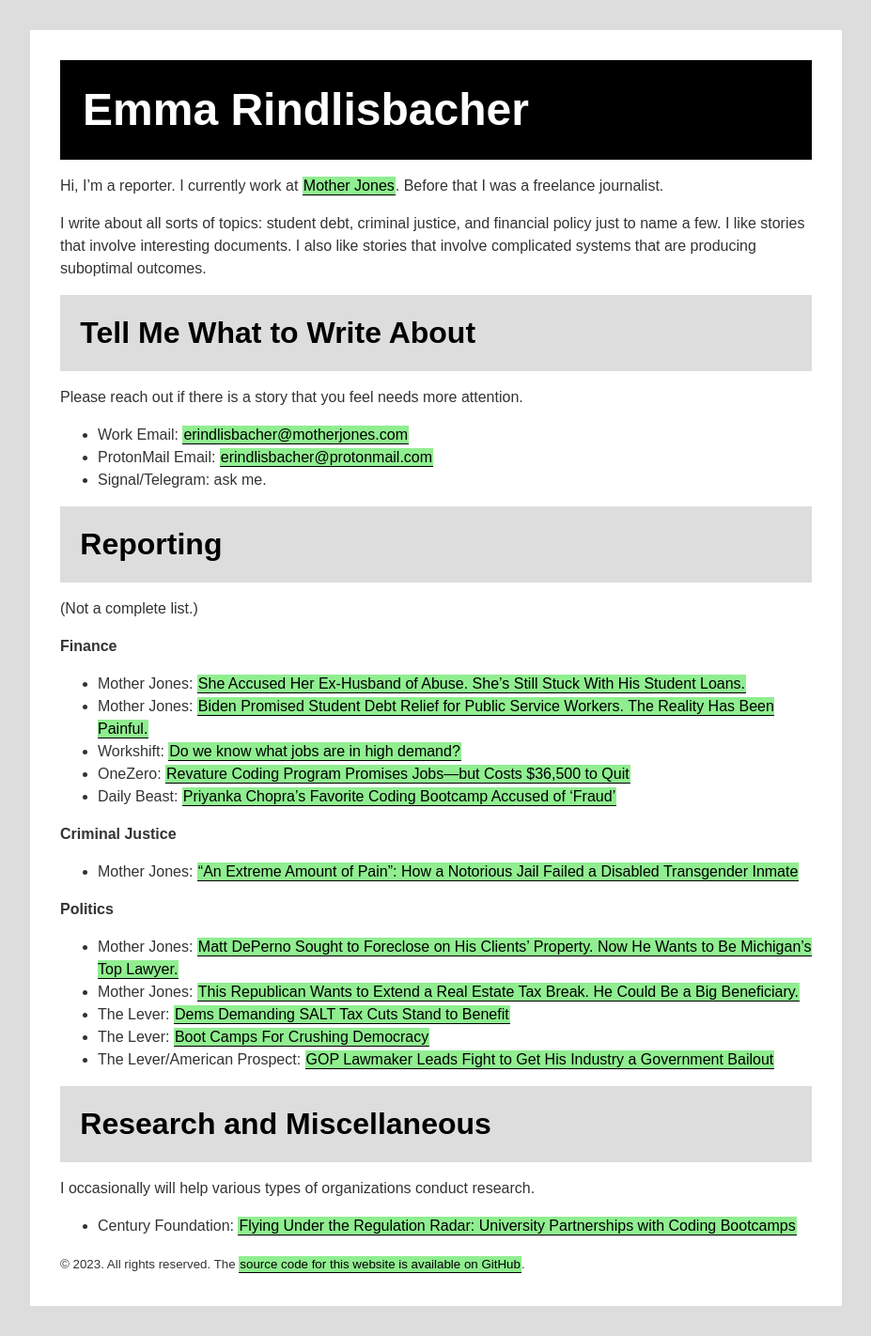
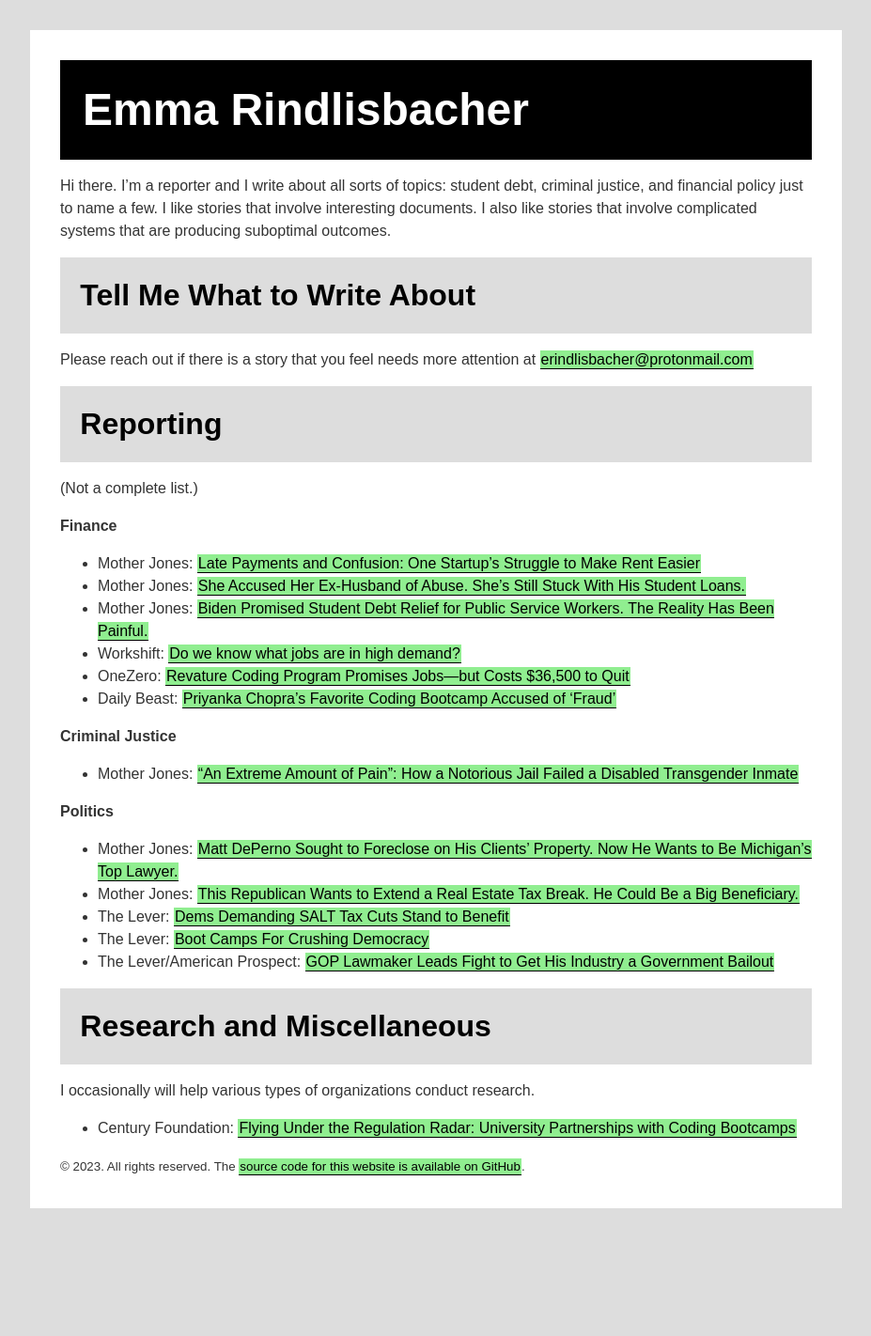
Before and after one commit to erindlisbacher/website, a Jekyll site: the page built from index.md, in a window 1280 px wide. Shown: the whole page at 94% size, without its empty margins (0-927 px from the left). Built offline with Jekyll 4.4.1, drawn with Linux system fonts in a browser that asks for light colours; after the commit the page ends 1318 px from its top, so only the background shows below that.

Commit message:
add new story
update emails

```diff
--- a/index.md
+++ b/index.md
@@ -5,17 +5,11 @@ title: "Emma Rindlisbacher | Journalist"
 
 # Emma Rindlisbacher
 
-Hi, I'm a reporter. I currently work at [Mother Jones](https://www.motherjones.com/author/emma-rindlisbacher/). Before that I was a freelance journalist.
-
-I write about all sorts of topics: student debt, criminal justice, and financial policy just to name a few. I like stories that involve interesting documents. I also like stories that involve complicated systems that are producing suboptimal outcomes.
+Hi there. I'm a reporter and I write about all sorts of topics: student debt, criminal justice, and financial policy just to name a few. I like stories that involve interesting documents. I also like stories that involve complicated systems that are producing suboptimal outcomes.
 
 ## Tell Me What to Write About
 
-Please reach out if there is a story that you feel needs more attention.
-
-* Work Email: <a href="javascript:location='mailto:\u0065\u0072\u0069\u006e\u0064\u006c\u0069\u0073\u0062\u0061\u0063\u0068\u0065\u0072\u0040\u006d\u006f\u0074\u0068\u0065\u0072\u006a\u006f\u006e\u0065\u0073\u002e\u0063\u006f\u006d';void 0"><script type="text/javascript">document.write('\u0065\u0072\u0069\u006e\u0064\u006c\u0069\u0073\u0062\u0061\u0063\u0068\u0065\u0072\u0040\u006d\u006f\u0074\u0068\u0065\u0072\u006a\u006f\u006e\u0065\u0073\u002e\u0063\u006f\u006d')</script></a> <!-- generated using http://www.email-obfuscator.com/ -->
-* ProtonMail Email: <a href="javascript:location='mailto:\u0065\u0072\u0069\u006e\u0064\u006c\u0069\u0073\u0062\u0061\u0063\u0068\u0065\u0072\u0040\u0070\u0072\u006f\u0074\u006f\u006e\u006d\u0061\u0069\u006c\u002e\u0063\u006f\u006d';void 0"><script type="text/javascript">document.write('\u0065\u0072\u0069\u006e\u0064\u006c\u0069\u0073\u0062\u0061\u0063\u0068\u0065\u0072\u0040\u0070\u0072\u006f\u0074\u006f\u006e\u006d\u0061\u0069\u006c\u002e\u0063\u006f\u006d')</script></a>
-* Signal/Telegram: ask me.
+Please reach out if there is a story that you feel needs more attention at <a href="javascript:location='mailto:\u0065\u0072\u0069\u006e\u0064\u006c\u0069\u0073\u0062\u0061\u0063\u0068\u0065\u0072\u0040\u0070\u0072\u006f\u0074\u006f\u006e\u006d\u0061\u0069\u006c\u002e\u0063\u006f\u006d';void 0"><script type="text/javascript">document.write('\u0065\u0072\u0069\u006e\u0064\u006c\u0069\u0073\u0062\u0061\u0063\u0068\u0065\u0072\u0040\u0070\u0072\u006f\u0074\u006f\u006e\u006d\u0061\u0069\u006c\u002e\u0063\u006f\u006d')</script></a>
 
 ## Reporting
 
@@ -23,6 +17,7 @@ Please reach out if there is a story that you feel needs more attention.
 
 ### Finance
 
+* Mother Jones: [Late Payments and Confusion: One Startup’s Struggle to Make Rent Easier](https://www.motherjones.com/politics/2023/06/flex-rent-housing-portals/)
 * Mother Jones: [She Accused Her Ex-Husband of Abuse. She’s Still Stuck With His Student Loans.](https://www.motherjones.com/politics/2022/04/spousal-consolidation-student-loans/)
 * Mother Jones: [Biden Promised Student Debt Relief for Public Service Workers. The Reality Has Been Painful.](https://www.motherjones.com/politics/2022/01/biden-promised-student-debt-relief-for-public-service-workers-the-reality-has-been-painful/)
 * Workshift: [Do we know what jobs are in high demand?](https://workshift.opencampusmedia.org/do-we-know-what-jobs-are-in-high-demand/)
```
